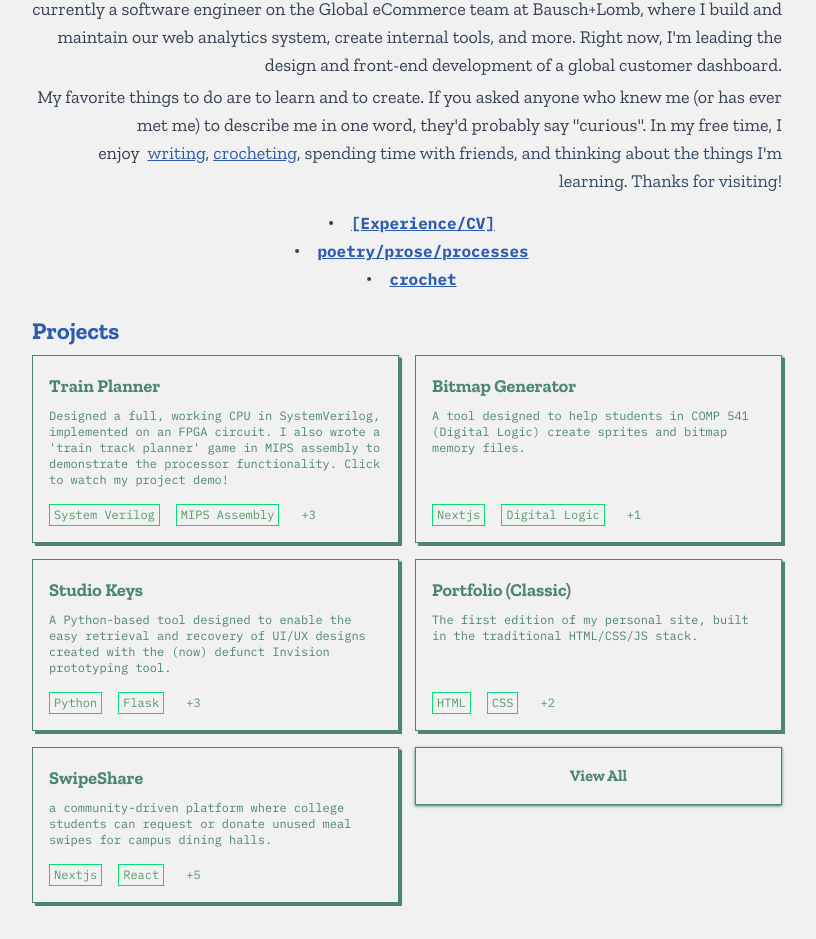
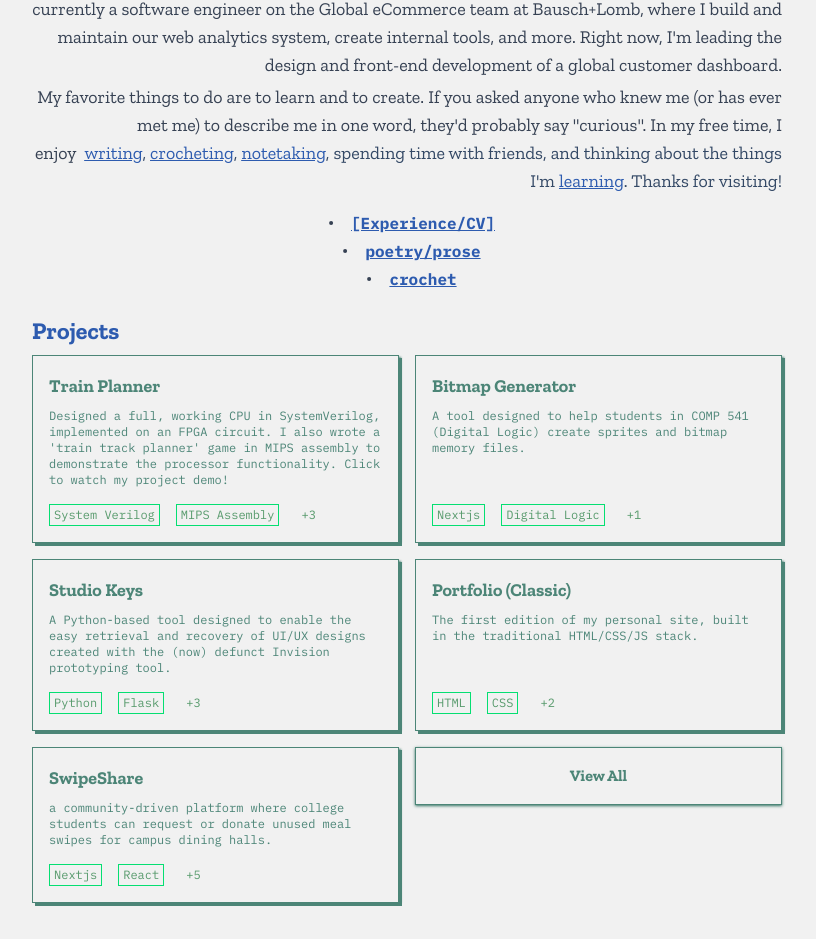
Before and after one commit to aviomg/portfolio-sequel, a Next.js app in the folder web/: page / in a window 1280 px wide. Shown: the part 1053-1992 px from the top of the page, without its empty margins (233-1049 px from the left). Built offline with nearby package versions, Linux system fonts and the light colour scheme.

Commit message:
cosmetic changes

```diff
--- a/web/pages/index.tsx
+++ b/web/pages/index.tsx
@@ -166,14 +166,23 @@ export default function Home({  poems }: Props) {
                   <span className=" text-midblue underline hover:text-puce duration-75">
                     <Link href="/crochet">crocheting</Link>
                   </span>
-                  <span className="text-about-text">, spending time with friends, and thinking about the things I&apos;m learning. Thanks for visiting!</span>
+                  <span className="  text-about-text">, </span>
+                  <span className=" text-midblue underline hover:text-puce duration-75">
+                    <Link href="/crochet">notetaking</Link>
+                  </span>
+                  <span className="text-about-text">, spending time with friends, and thinking about the things I&apos;m </span>
+                  <span className="text-midblue underline hover:text-puce duration-75">
+                    <Link href="/notes">
+                    learning</Link>
+                    </span>
+                  <span className="text-about-text">. Thanks for visiting!</span>
                 </p>
               </div>
             </section>
 
             <ul className=" text-right mx-4 mt-4 font-mono-about font-bold text-gray-700 gap-y-1 flex flex-col">
               <li className="flex flex-row gap-x-2 justify-center"><Dot /><Link href="/about" className="text-midblue underline hover:text-puce duration-75">[Experience/CV]</Link></li>
-              <li className="flex flex-row gap-x-2 justify-center "><Dot /><Link href="/entries" className="text-midblue underline hover:text-puce duration-75">poetry/prose/processes </Link></li>
+              <li className="flex flex-row gap-x-2 justify-center "><Dot /><Link href="/entries" className="text-midblue underline hover:text-puce duration-75">poetry/prose </Link></li>
               <li className="flex flex-row gap-x-2 justify-center"><Dot /><Link href="/crochet" className="text-midblue underline hover:text-puce duration-75">crochet</Link></li>
             </ul>
 
```
